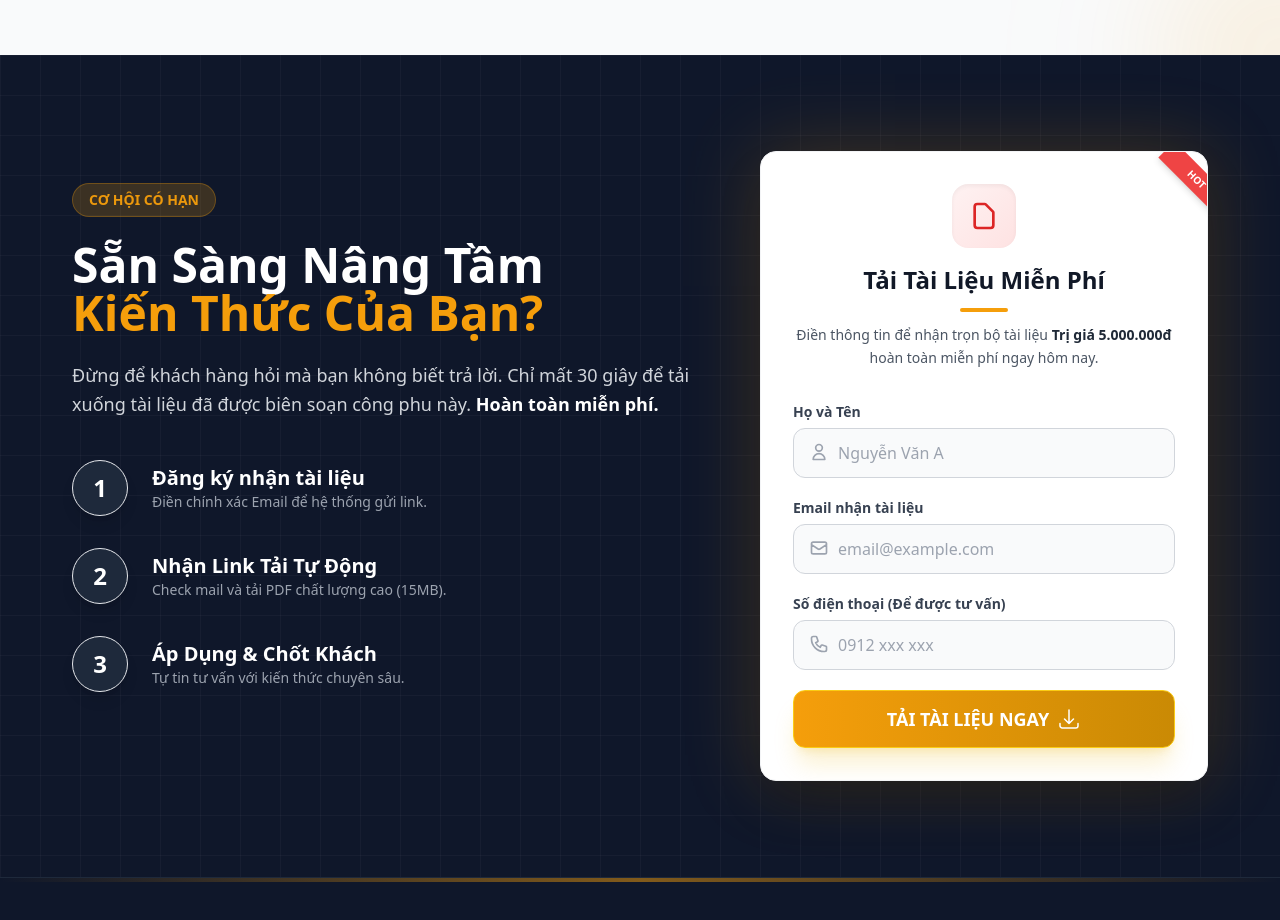
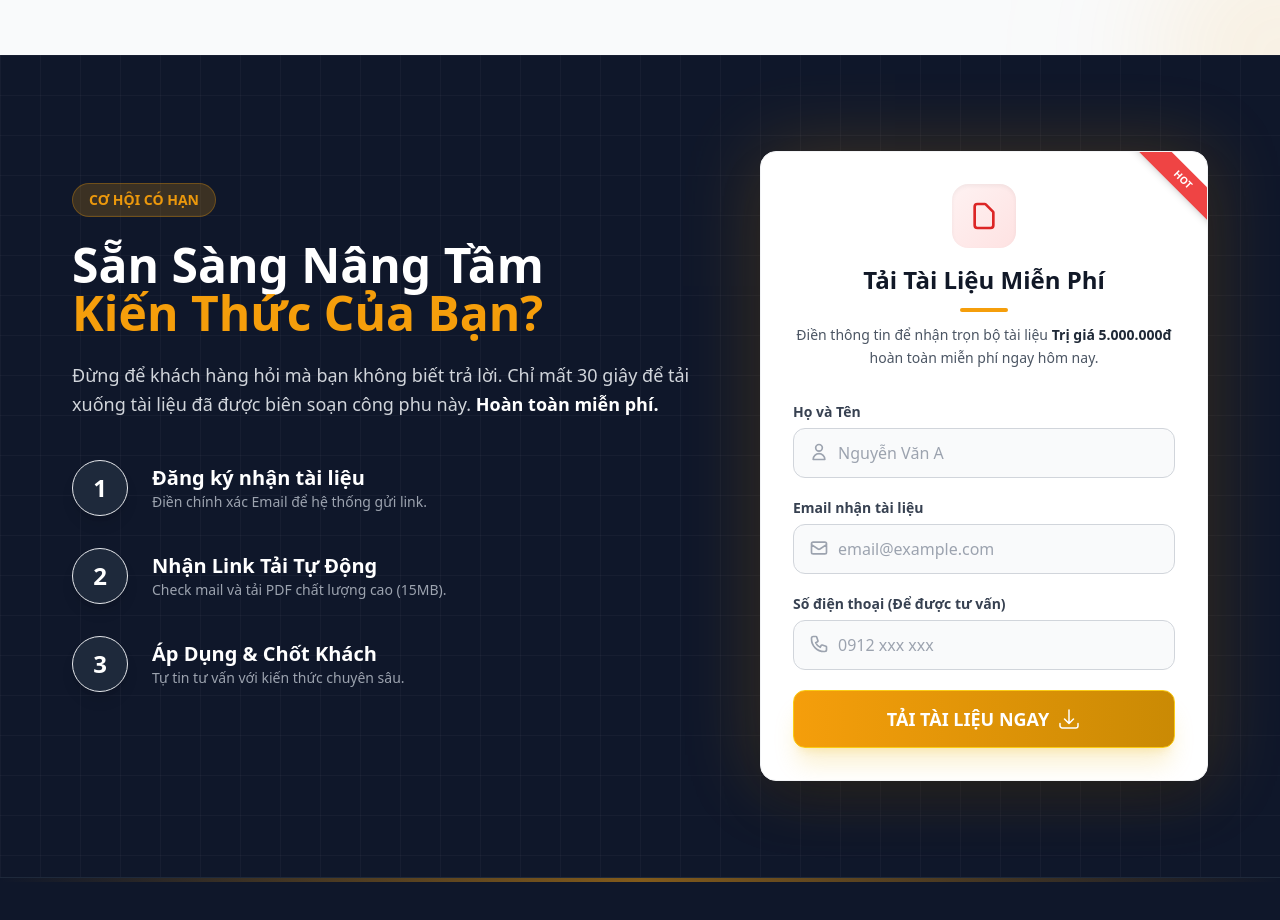
Before and after one commit to taquang95/NamBDS, a React (Vite) app: page / in a window 1280 px wide. Shown: the part 2220-3140 px from the top of the page. Built offline with nearby package versions, Linux system fonts and the light colour scheme.

Commit message:
feat(LeadForm): Improve HOT ribbon styling
Adjust the positioning, size, and rotation of the "HOT" ribbon on the lead form for better visual prominence and alignment with the design.

```diff
--- a/components/LeadForm.tsx
+++ b/components/LeadForm.tsx
@@ -30,10 +30,8 @@ export const LeadForm: React.FC<LeadFormProps> = ({ onSuccess }) => {
   return (
     <div className="bg-white p-8 rounded-2xl shadow-2xl border border-gray-100 relative overflow-hidden">
       {/* Decorative Ribbon */}
-      <div className="absolute top-0 right-0">
-         <div className="bg-red-500 text-white text-[10px] font-bold px-8 py-1 rotate-45 translate-x-8 translate-y-4 shadow-md">
-            HOT
-         </div>
+      <div className="absolute top-4 -right-10 w-32 bg-red-500 text-white text-[10px] font-bold py-1 text-center rotate-45 shadow-md">
+        HOT
       </div>
 
       <div className="text-center mb-8 relative">
```
